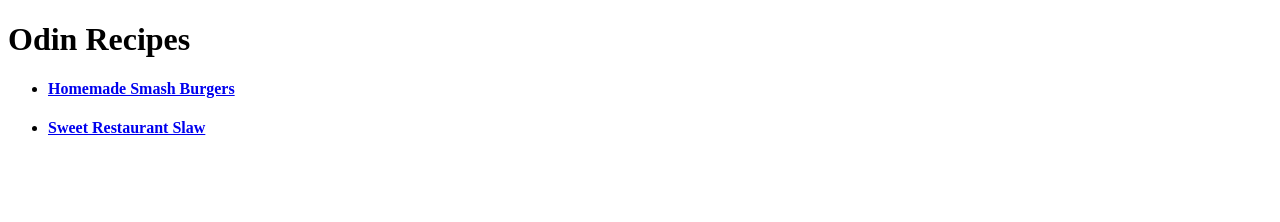
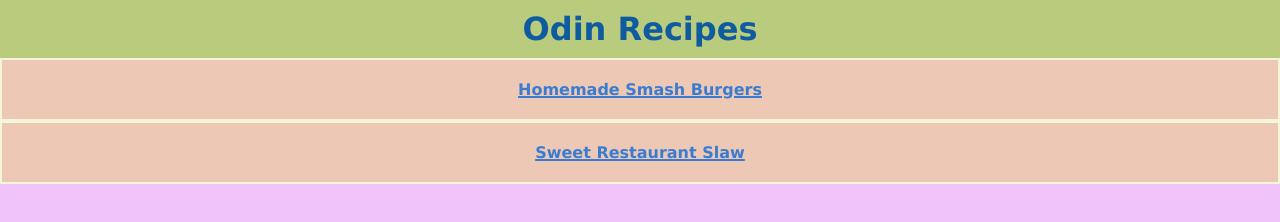
Before and after one commit to rezanej/Odin_Recipes, a plain HTML site: page index.html in a window 1280 px wide. Drawn offline with Linux system fonts and the light colour scheme.

Commit message:
Adding style to Homepage
added some class to elements and also styled them in style.css

```diff
--- a/index.html
+++ b/index.html
@@ -3,11 +3,12 @@
 <head>
     <meta charset="UTF-8">
     <meta name="viewport" content="width=device-width, initial-scale=1.0">
+    <link rel="stylesheet" href="./styles/style.css">
     <title>Odin Recipes</title>
 </head>
 <body>
-    <h1>Odin Recipes</h1>
-    <ul>
+    <h1 class="title">Odin Recipes</h1>
+    <ul class="links-list">
         <li><h4><a href="./recipes/Homemade_Smash_Burgers.html">Homemade Smash Burgers</a></h4></li>
         <li><h4><a href="./recipes/Sweet_Restaurant_Slaw.html">Sweet Restaurant Slaw</a></h4></li>
     </ul>
--- a/styles/style.css
+++ b/styles/style.css
@@ -0,0 +1,31 @@
+*{
+    margin: 0;
+    padding: 0;
+    box-sizing:border-box;
+}
+body{
+    font-family:Verdana, Geneva, Tahoma, sans-serif;
+    background-color: #ca28f345;
+}
+.title , .links-list{
+    text-align: center;
+}
+.title{
+    background-color: #a1cf45af;
+    text-align: center;
+    padding: 10px;
+    color: rgb(14, 91, 159);
+}
+.links-list{
+    background-color: #e9ce6073;
+    list-style:none;
+}
+.links-list a {
+    text-decoration: underline;
+    text-decoration-thickness: 2px;
+    color: rgb(59, 124, 208);
+}
+.links-list li{
+    border: 2px beige solid;
+    padding:20px ;
+}
```
